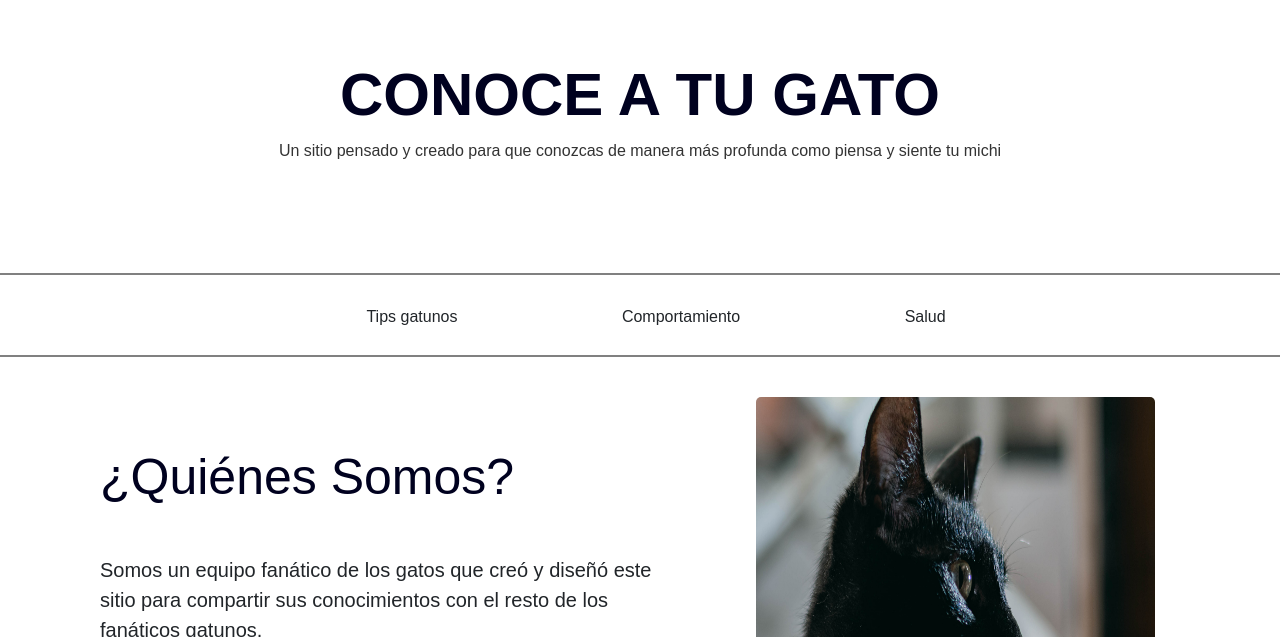
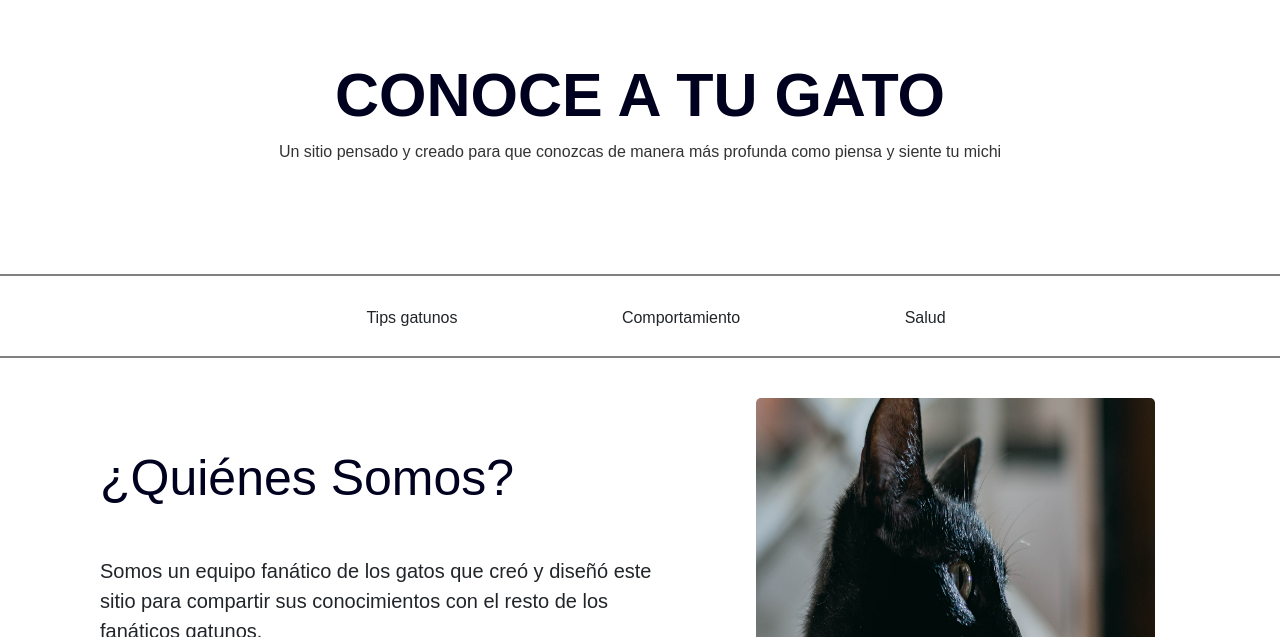
Before and after one commit to matiscava/BlogGatuno, a website: page index.html in a window 1280 px wide. Shown: the part 163-800 px from the top of the page. Drawn offline with nearby package versions, Linux system fonts and the light colour scheme; files that its build step writes are made by us from their sources.

Commit message:
Probando SASS

```diff
--- a/scss/styles.scss
+++ b/scss/styles.scss
@@ -40,7 +40,7 @@ a{
 h1{
     color: #00011f;
     font-family: Arial, Helvetica, sans-serif;
-    font-size: 60px;
+    font-size: 61px;
     text-transform: uppercase;
     text-align: center;
     padding-top: 60px;
```
